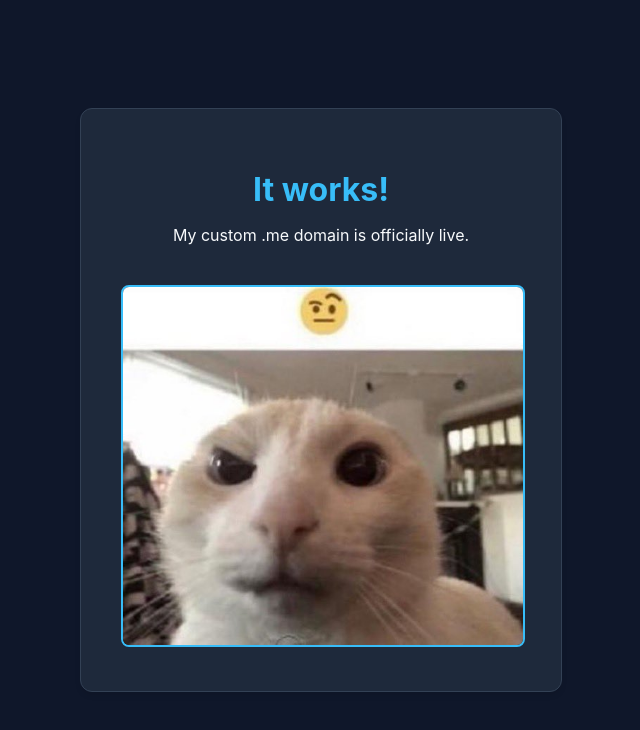
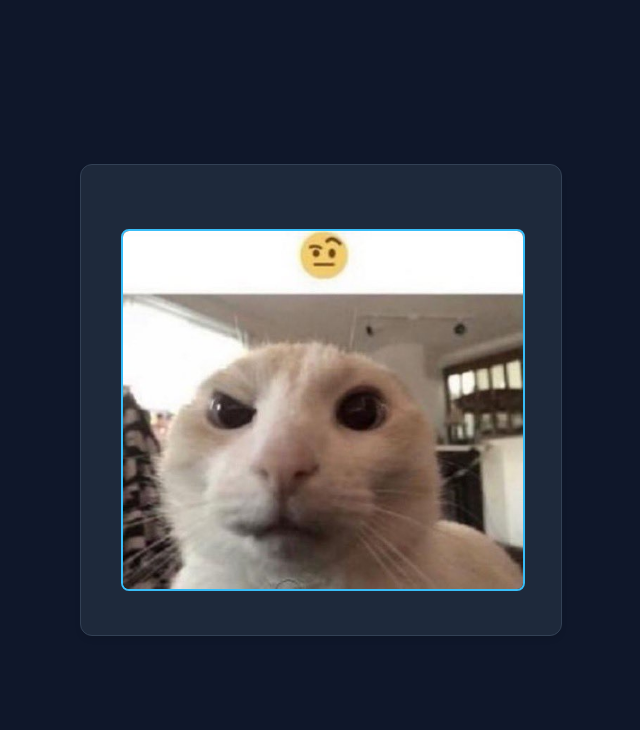
Before and after one commit to jesus-inguanzo/jesus-inguanzo.github.io, a plain HTML site: page index.html in a window 1280 px wide. Shown: the whole page, without its empty margins (319-959 px from the left). Drawn offline with Linux system fonts and the light colour scheme.

Commit message:
Update index.html

```diff
--- a/index.html
+++ b/index.html
@@ -36,9 +36,7 @@
 </head>
 <body>
     <div class="container">
-        <h1>It works! </h1>
-        <p>My custom .me domain is officially live.</p>
-        <!-- The Messi Image Tag -->
+        <!-- The cat Image Tag -->
         <img src="cat.jpg" alt="Cat">
     </div>
 </body>
```
